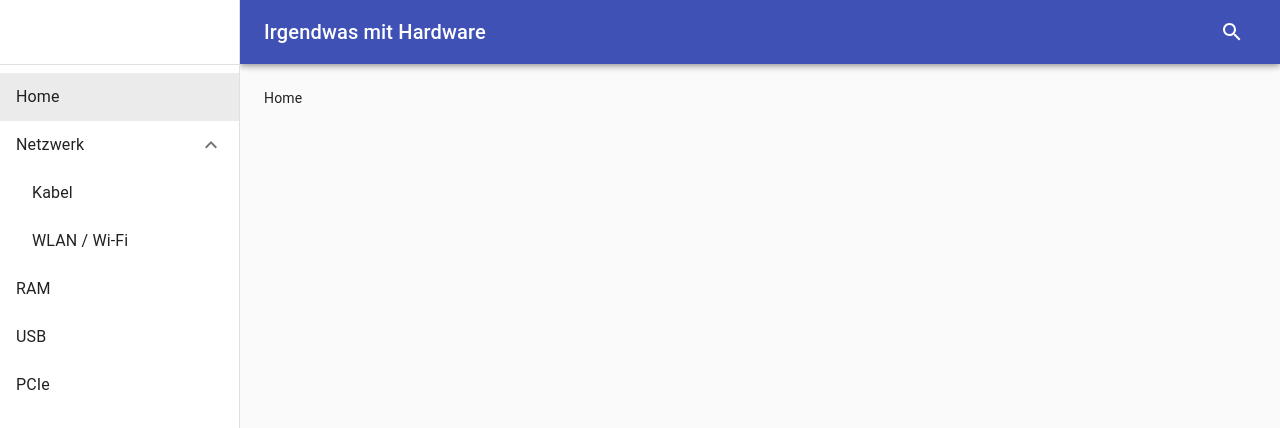
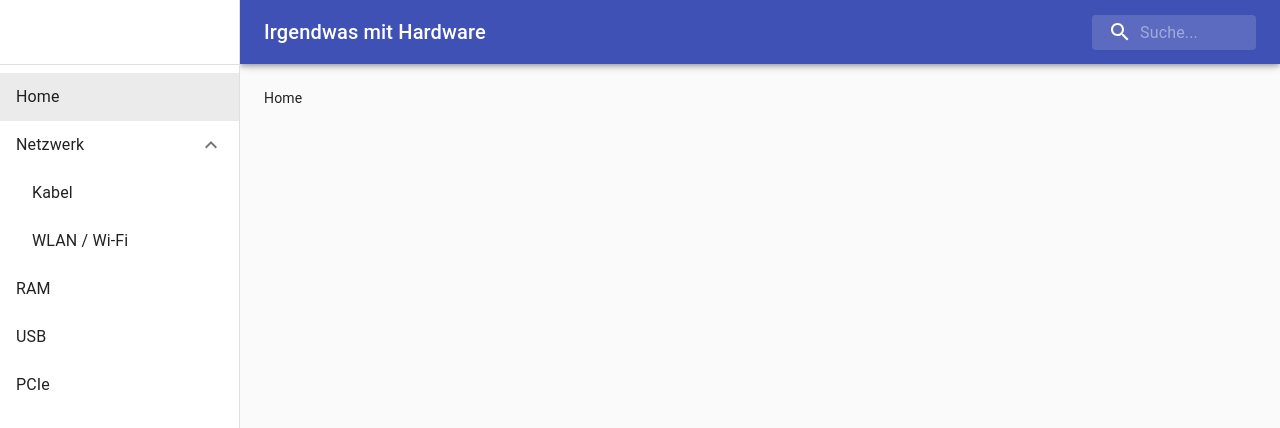
Before and after one commit to benneq/irgendwas-mit-hardware, a React (Create React App) app: page /home in a window 1280 px wide. Shown: the top 428 px of the page. Built offline with nearby package versions, Linux system fonts and the light colour scheme.

Commit message:
Search Input and Drawer

```diff
--- a/src/layout/Layout.tsx
+++ b/src/layout/Layout.tsx
@@ -1,11 +1,12 @@
 import React, { useEffect } from 'react';
 import { makeStyles, useTheme } from '@material-ui/core/styles';
 import { CssBaseline, AppBar, Toolbar, IconButton, Typography, Drawer, useMediaQuery, Fab } from '@material-ui/core';
-import { Menu as MenuIcon, Search as SearchIcon, KeyboardArrowUp as KeyboardArrowUpIcon } from '@material-ui/icons';
+import { Menu as MenuIcon, KeyboardArrowUp as KeyboardArrowUpIcon } from '@material-ui/icons';
 import Navigation from './Navigation';
 import ScrollTop from './ScrollTop';
 import HideOnScroll from './HideOnScroll';
 import { useLocation } from 'react-router-dom';
+import Search from './Search';
 
 const drawerWidth = 240;
 
@@ -82,9 +83,7 @@ const Layout: React.FunctionComponent<Props> = (props) => {
             <Typography variant="h6" noWrap className={classes.grow}>
               Irgendwas mit Hardware
             </Typography>
-            <IconButton aria-label="search" color="inherit">
-              <SearchIcon />
-            </IconButton>
+            <Search />
           </Toolbar>
         </AppBar>
       </HideOnScroll>
--- /dev/null
+++ b/src/layout/Search.tsx
@@ -0,0 +1,115 @@
+import React from 'react';
+import { makeStyles, useTheme } from '@material-ui/core/styles';
+import { Toolbar, IconButton, Drawer, useMediaQuery, InputAdornment, fade, InputBase } from '@material-ui/core';
+import { Search as SearchIcon, ArrowBack as ArrowBackIcon } from '@material-ui/icons';
+
+const useStyles = makeStyles(theme => ({
+	search: {
+		position: 'relative',
+		borderRadius: theme.shape.borderRadius,
+		backgroundColor: fade(theme.palette.common.white, 0.15),
+		'&:hover': {
+			backgroundColor: fade(theme.palette.common.white, 0.25),
+		},
+		marginLeft: 0,
+		paddingLeft: theme.spacing(2),
+		width: '100%',
+		[theme.breakpoints.up('sm')]: {
+			marginLeft: theme.spacing(1),
+			width: 'auto',
+		},
+	},
+	inputRoot: {
+		color: 'inherit',
+	},
+	inputInput: {
+		padding: theme.spacing(1, 1, 1, 0),
+		transition: theme.transitions.create('width'),
+		width: '100%',
+		[theme.breakpoints.up('sm')]: {
+			width: '12ch',
+			'&:focus': {
+				width: '20ch',
+			},
+		},
+	},
+}));
+
+const SearchInput: React.FunctionComponent = () => {
+	const classes = useStyles();
+	const [search, setSearch] = React.useState('');
+
+	const handleSearchChange = (e: React.ChangeEvent<HTMLInputElement>) => {
+		setSearch(e.target.value);
+	};
+
+	const handleKeyDown = (e: React.KeyboardEvent<HTMLInputElement>) => {
+		if(e.key === 'Escape') {
+			setSearch('');
+			e.currentTarget.blur();
+		}
+	};
+
+	return (
+		<div className={classes.search}>
+			<InputBase
+				value={search}
+				onChange={handleSearchChange}
+				onKeyDown={handleKeyDown}
+				placeholder="Suche..."
+				fullWidth
+				classes={{
+					root: classes.inputRoot,
+					input: classes.inputInput,
+				}}
+				startAdornment={
+					<InputAdornment position="start">
+						<SearchIcon />
+					</InputAdornment>
+				}
+				inputProps={{ 'aria-label': 'search' }}
+			/>
+		</div>
+	)
+};
+
+const Search: React.FunctionComponent = () => {
+	const theme = useTheme();
+	const [open, setOpen] = React.useState(false);
+	const isMobile = useMediaQuery(theme.breakpoints.down('xs'));
+
+	const handleDrawerOpen = () => {
+		setOpen(true);
+	};
+
+	const handleDrawerClose = () => {
+		setOpen(false);
+	};
+
+	return (
+		<>
+			<Drawer
+				anchor="top"
+				open={isMobile && open}
+				onClose={handleDrawerClose}
+			>
+				<Toolbar>
+					<IconButton
+						edge="start"
+						onClick={handleDrawerClose}
+					>
+						<ArrowBackIcon />
+					</IconButton>
+					<SearchInput />
+				</Toolbar>
+			</Drawer>
+
+			{isMobile
+				? <IconButton aria-label="search" color="inherit" onClick={handleDrawerOpen}><SearchIcon /></IconButton>
+				: <SearchInput />
+			}
+		</>
+	);
+};
+
+export default Search;
```
